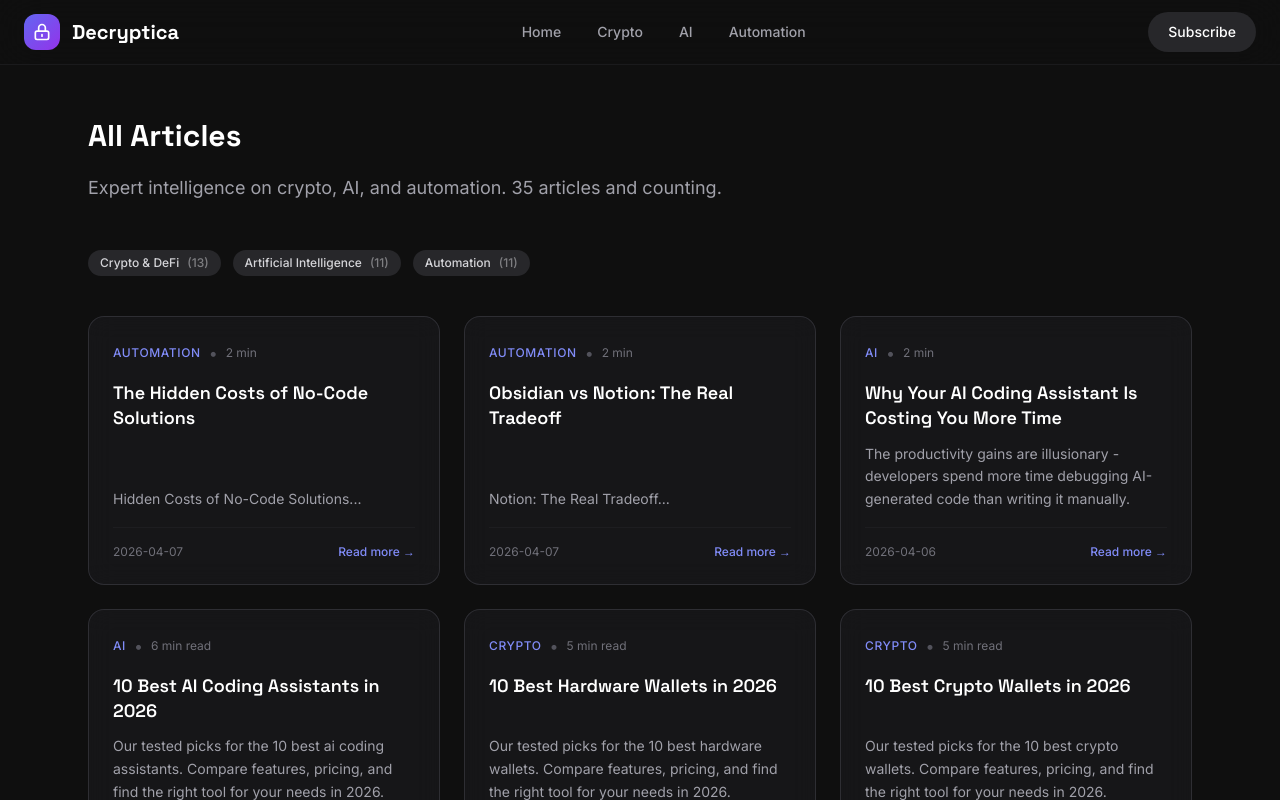
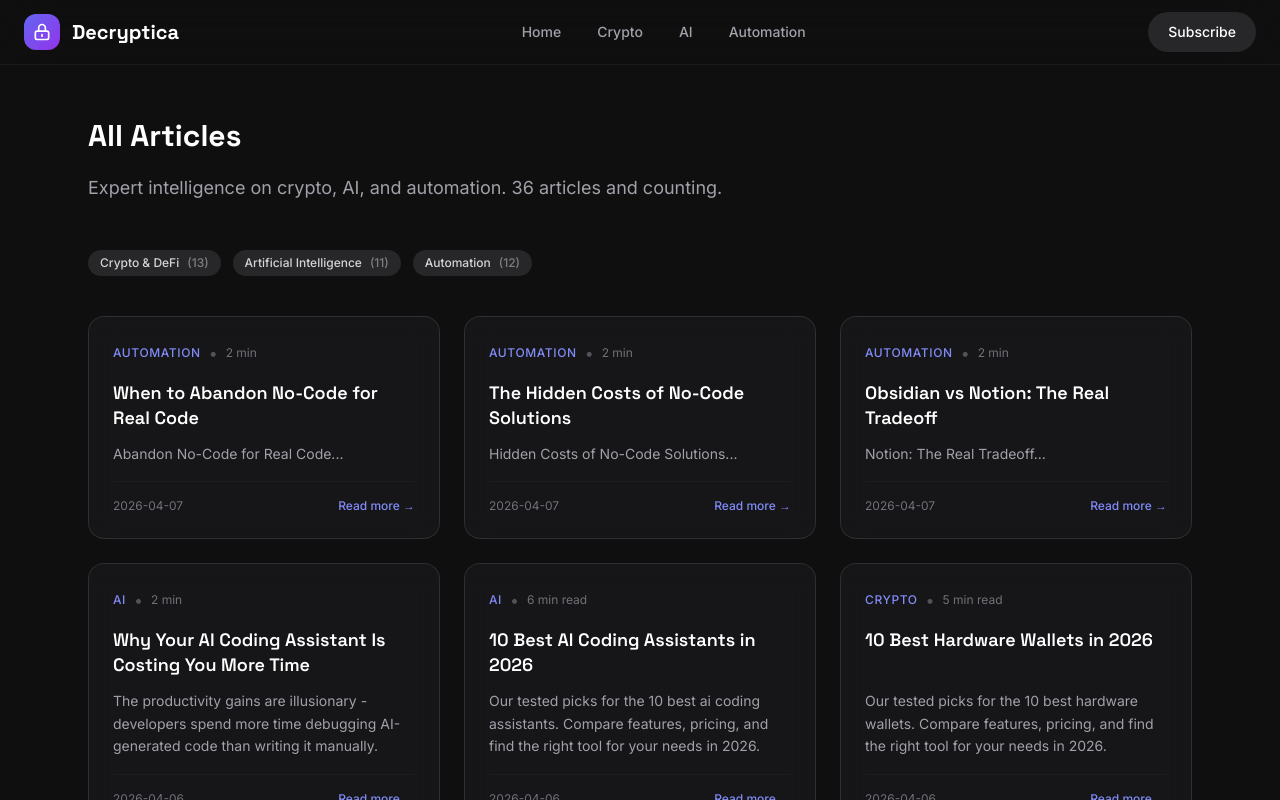
Before and after one commit to kevinthelobster/decryptica, a Next.js app: page /articles in a window 1280 px wide. Shown: the top 800 px of the page. Built offline with nearby package versions, Linux system fonts and the light colour scheme.

Commit message:
Daily article: when-to-abandon-no-code-for-real-code

```diff
--- a/app/data/articles.ts
+++ b/app/data/articles.ts
@@ -49,6 +49,55 @@ export const topics: Topic[] = [
 
 export const articles: Article[] = [
   {
+    id: '1775565215005-5776',
+    slug: 'when-to-abandon-no-code-for-real-code',
+    title: "When to Abandon No-Code for Real Code",
+    excerpt: "Abandon No-Code for Real Code...",
+    content: `When to Abandon No-Code for Real Code
+
+**The short version:** The hidden costs of maintenance and updates often exceed initial savings.
+
+## Introduction
+
+The hidden costs of maintenance and updates often exceed initial savings.
+
+This analysis cuts through the noise to focus on what the data actually shows—not what the headlines claim.
+
+## The Promise vs Reality
+
+The hidden costs of maintenance and updates often exceed initial savings.
+
+## Where Tools Actually Deliver
+
+The conventional wisdom says one thing, but the underlying no-code tools fundamentals suggest another path forward.
+
+## The Scalability Problem
+
+The conventional wisdom says one thing, but the underlying no-code tools fundamentals suggest another path forward.
+
+## Making It Work in Practice
+
+The conventional wisdom says one thing, but the underlying no-code tools fundamentals suggest another path forward.
+
+## The Real Cost Analysis
+
+The conventional wisdom says one thing, but the underlying no-code tools fundamentals suggest another path forward.
+
+## The Bottom Line
+
+The hidden costs of maintenance and updates often exceed initial savings.
+
+For those focused on no-code tools, the implications are significant. The winners in this space will be those who understand the gap between narrative and reality.
+
+---
+
+*This article presents independent analysis. Always conduct your own research before making investment or technology decisions.*`.trim(),
+    category: 'automation',
+    readTime: '2 min',
+    date: '2026-04-07',
+    author: 'Decryptica',
+  },
+  {
     id: '1775561817758-1004',
     slug: 'the-hidden-costs-of-no-code-solutions',
     title: "The Hidden Costs of No-Code Solutions",
```
